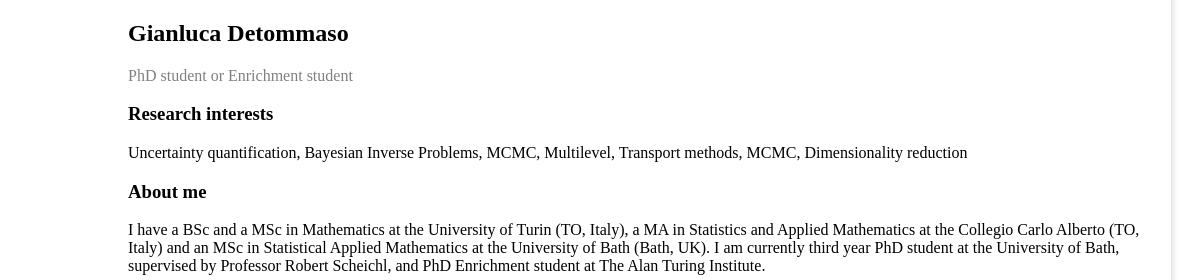
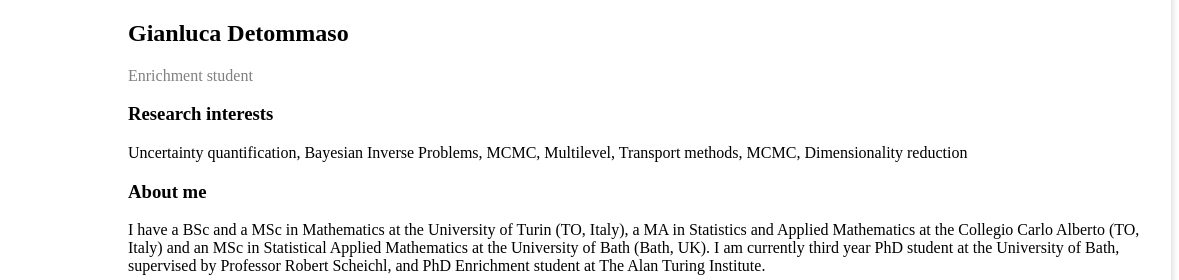
Before and after one commit to alan-turing-institute/2017-phd-students, a plain HTML site: page index.html in a window 1280 px wide. Shown: the part 6194-6474 px from the top of the page, 101-1280 px from the left. Drawn offline with Linux system fonts and the light colour scheme.

Commit message:
Set Gianluca's title to "Enrichment student"

```diff
--- a/index.html
+++ b/index.html
@@ -511,7 +511,7 @@ html {
       <td>
       <div class="container">
         <h2>Gianluca Detommaso</h2>
-        <p class="title">PhD student or Enrichment student</p>
+        <p class="title">Enrichment student</p>
         <h3>Research interests</h3>
         <p class="research_interests">Uncertainty quantification, Bayesian Inverse Problems,
           MCMC, Multilevel, Transport methods, MCMC, Dimensionality reduction</p>
```
